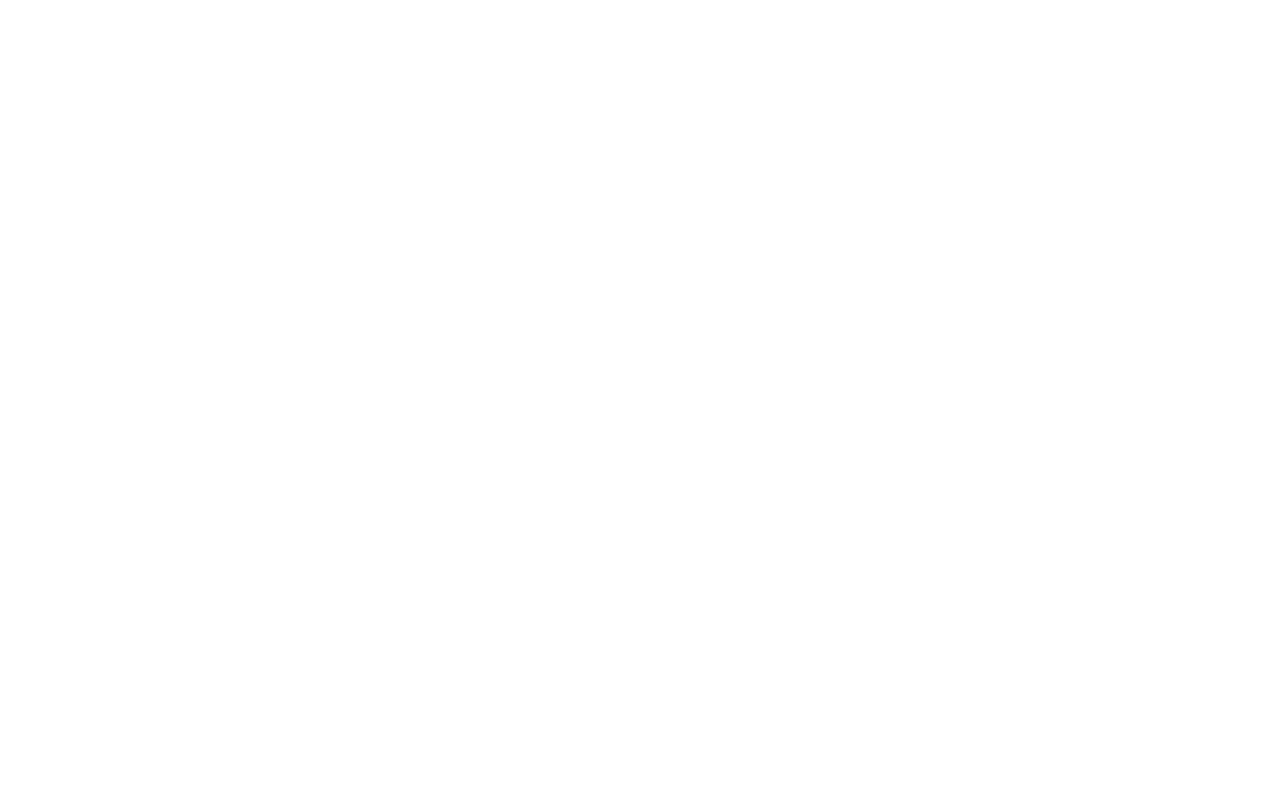
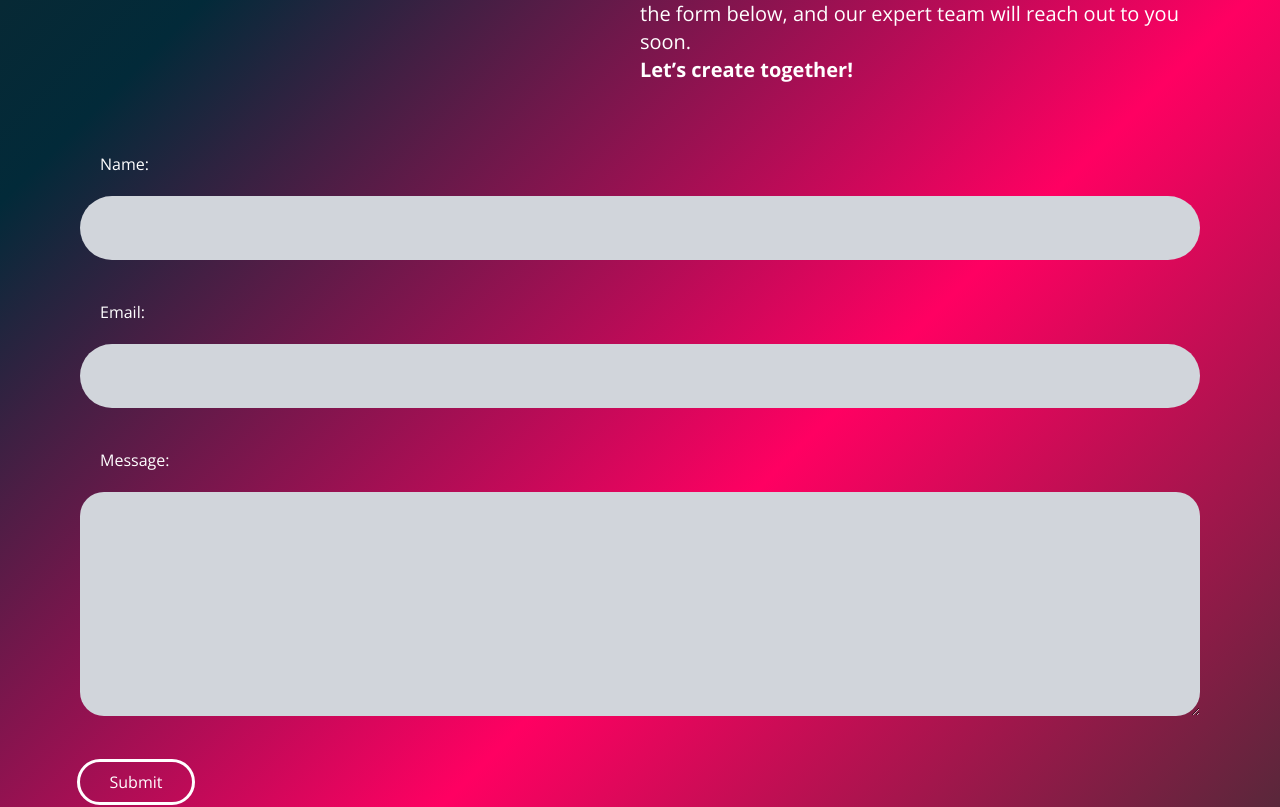
Before and after one commit to lisanderlee/falopapas-site, a Next.js app: page /bio in a window 1280 px wide. Shown: the part 840-1647 px from the top of the page. Before the commit the page ends 800 px from the top, so only its background shows below. Built offline with nearby package versions, Linux system fonts and the light colour scheme.

Commit message:
scroll safari smooth

```diff
--- a/next.config.js
+++ b/next.config.js
@@ -1,4 +1,8 @@
 /** @type {import('next').NextConfig} */
-const nextConfig = {}
 
-module.exports = nextConfig
+
+    module.exports = {
+        serverRuntimeConfig: {
+          PROJECT_ROOT: __dirname,
+        },
+      };
--- a/package.json
+++ b/package.json
@@ -16,6 +16,7 @@
     "gsap": "^3.12.2",
     "imagesloaded": "^5.0.0",
     "next": "13.4.12",
+    "nodemailer": "^6.9.4",
     "postcss": "8.4.27",
     "react": "18.2.0",
     "react-dom": "18.2.0",
--- a/src/app/Component/Contact.jsx
+++ b/src/app/Component/Contact.jsx
@@ -1,11 +1,41 @@
-
+"use client";
 import React from "react";
-
+import { useState } from "react";
 
 export default function ContactUs() {
+  const [formData, setFormData] = useState({
+    name: "",
+    email: "",
+    message: "",
+  });
+
+  const handleChange = (e) => {
+    setFormData({ ...formData, [e.target.name]: e.target.value });
+  };
+
+  const handleSubmit = async (e) => {
+    e.preventDefault();
+    try {
+      const res = await fetch("/app/api/submitForm", {
+        method: "POST",
+        headers: {
+          "Content-Type": "application/json",
+        },
+        body: JSON.stringify(formData),
+      });
+      const data = await res.json();
+      console.log(data); // You can handle the response here
+    } catch (error) {
+      console.error("Error submitting form:", error);
+    }
+  };
+
   return (
     <>
-      <div id="sectionId" className="lg:px-20 mb-20 md:px-11 lg:pb-32 lg:pt-32 sm:px-2 px-5 ">
+      <div
+        id="sectionId"
+        className="lg:px-20 mb-20 md:px-11 lg:pb-32 lg:pt-32 sm:px-2 px-5 "
+      >
         <div className="flex flex-col mb-12 lg:flex-row   ">
           <div className=" flex-1 font-bold mt-10  lg:mt-0 text-3xl flex-col text-white	">
             <p>WE WOULD LOVE TO </p>
@@ -13,38 +43,68 @@ export default function ContactUs() {
           </div>
           <div className="flex-1 ">
             <p className="text-xl mt-10 font-md lg:mt-0 text-white	">
-            Explore collaboration for real art with us! From small orders to large architectural projects, we work with designers and architects to fill white walls with captivating color.
-            Fill out the form below, and our expert team will reach out to you soon.<br/><span className=" font-bold">Let&rsquo;s create together!</span>
+              Explore collaboration for real art with us! From small orders to
+              large architectural projects, we work with designers and
+              architects to fill white walls with captivating color. Fill out
+              the form below, and our expert team will reach out to you soon.
+              <br />
+              <span className=" font-bold">Let&rsquo;s create together!</span>
             </p>
           </div>
         </div>
         <div className="flex lg:flex-row  lg:mt-1 flex-col-reverse ">
           <div className="flex  flex-col flex-1 ">
-            <form action="" method="get">
+            <form onSubmit={handleSubmit}>
+              <div className="my-5 ml-5">
+                <label className=" text-white  " htmlFor="Name">
+                  Name:
+                </label>
+              </div>
+
               <input
+                type="text"
+                id="name"
+                name="name"
+                onChange={handleChange}
+                value={formData.name}
+                required
                 className="w-full bg-gray-300 h-16 rounded-full px-10 sans text-gray-500 "
-                type="input"
-                value="Name"
               />
+              <div className="mt-10 ml-5">
+                <label className=" text-white  " htmlFor="email">
+                  Email:
+                </label>
+              </div>
               <input
-                className="w-full bg-gray-300 h-16 rounded-full px-10 sans text-gray-500 mt-10"
-                type="input"
-                value="Work email"
+                type="email"
+                id="email"
+                name="email"
+                onChange={handleChange}
+                value={formData.email}
+                required
+                className="w-full bg-gray-300 h-16 rounded-full px-10 sans text-gray-500 mt-5"
               />
-              <input
-                className="w-full bg-gray-300 h-16 rounded-full px-10 sans text-gray-500 mt-10"
-                type="input"
-                value="Company"
+              <div className="mt-10 ml-5">
+                <label className="text-white" htmlFor="message">
+                  Message:
+                </label>
+              </div>
+              <textarea
+                id="message"
+                name="message"
+                onChange={handleChange}
+                value={formData.message}
+                required
+                className="w-full bg-gray-300 h-56 rounded-3xl px-10 py-5 sans text-gray-500 mt-5"
               />
-              <input
-                className="w-full bg-gray-300 h-56 rounded-3xl px-10 sans text-gray-500 mt-10"
-                type="input"
-                value="Message"
-              />
+
+              <button
+                type="submit"
+                className=" mt-10  w-28 outline text-white hover:bg-white hover:text-black outline-white px-5 py-2 rounded-full "
+              >
+                Submit
+              </button>
             </form>
-            <button className=" mt-10  w-28 outline text-white hover:bg-white hover:text-black outline-white px-5 py-2 rounded-full ">
-          Send
-        </button>
           </div>
         </div>
       </div>
--- a/src/app/Component/Header.jsx
+++ b/src/app/Component/Header.jsx
@@ -15,7 +15,7 @@ export default function Header() {
           since 2005, Néstor Augusto Turallas, aka Falopapas, invites you to
           explore his captivating world of creativity and inspiration.
         </h2>
-        <div className="outline text-white hover:bg-white hover:text-black outline-white px-5 py-2 w-36 mt-5 rounded-full">
+        <div className="outline   text-center justify-center text-white hover:bg-white hover:text-black outline-white   py-2 w-36 mt-5 rounded-full">
         <Link
           href="/bio/"
         >
--- /dev/null
+++ b/src/app/api/submitForm.jsx
@@ -0,0 +1,35 @@
+import nodemailer from 'nodemailer';
+
+export default async function handler(req, res) {
+  if (req.method !== 'POST') {
+    return res.status(405).end(); // Method Not Allowed
+  }
+
+  const { name, email, message } = JSON.parse(req.body);
+
+  // Set up your Gmail account SMTP configuration
+  const transporter = nodemailer.createTransport({
+    host: 'smtp.gmail.com',
+    port: 587,
+    secure: false,
+    auth: {
+      user: process.env.NODEMAILER_EMAIL,
+      pass: process.env.NODEMAILER_PASSWORD,
+    },
+  });
+
+  try {
+    // Send the email
+    await transporter.sendMail({
+      from: process.env.NODEMAILER_EMAIL,
+      to: 'recipient-email@example.com', // Replace with your recipient email address
+      subject: 'New Contact Form Submission',
+      html: `<p>Name: ${name}</p><p>Email: ${email}</p><p>Message: ${message}</p>`,
+    });
+
+    return res.status(200).json({ message: 'Form submitted successfully' });
+  } catch (error) {
+    console.error('Error sending email:', error);
+    return res.status(500).json({ error: 'An error occurred while sending the email' });
+  }
+}
--- a/src/app/bio/page.jsx
+++ b/src/app/bio/page.jsx
@@ -1,5 +1,6 @@
 import Link from "next/link";
 import Navbar from "../Component/Navbar";
+import ContactUs from "../Component/Contact";
 export default function Bio() {
   return (
     <>
@@ -26,6 +27,7 @@ export default function Bio() {
         </div> */}
       </div>
     </div>
+    <ContactUs />
     </>
   );
 }
--- a/src/app/layout.js
+++ b/src/app/layout.js
@@ -10,7 +10,7 @@ export const metadata = {
 
 export default function RootLayout({ children }) {
   return (
-    <html lang="en">
+    <html className="scroll-smooth" lang="en">
       <body className={open_sans.className}>{children}</body>
     </html>
   );
```
Also changed, not shown: 2 other files (tests, documents, lock files or other folders).
